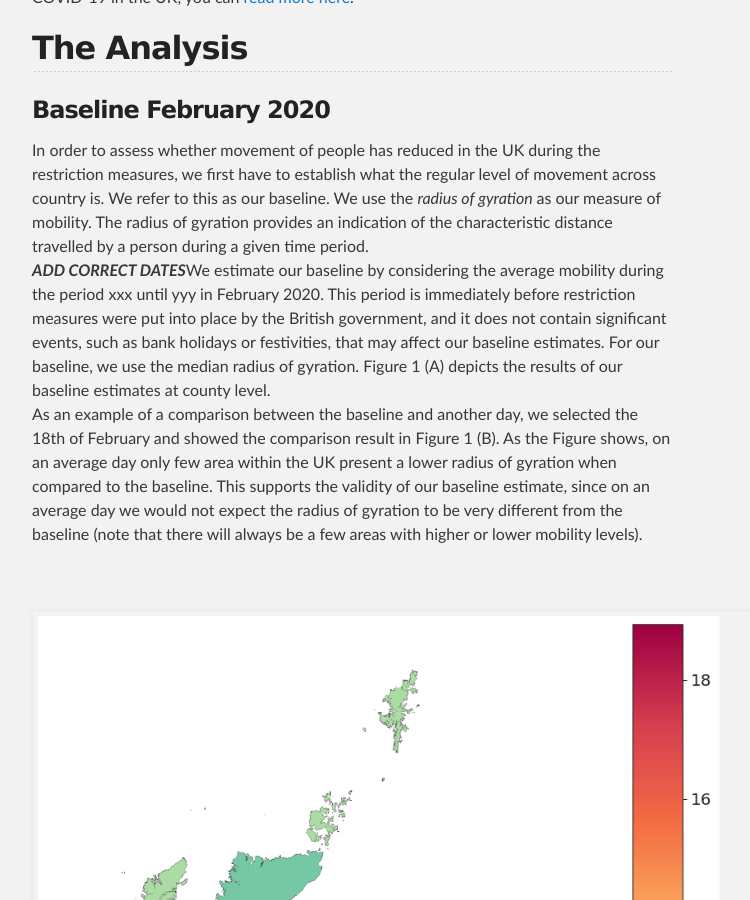
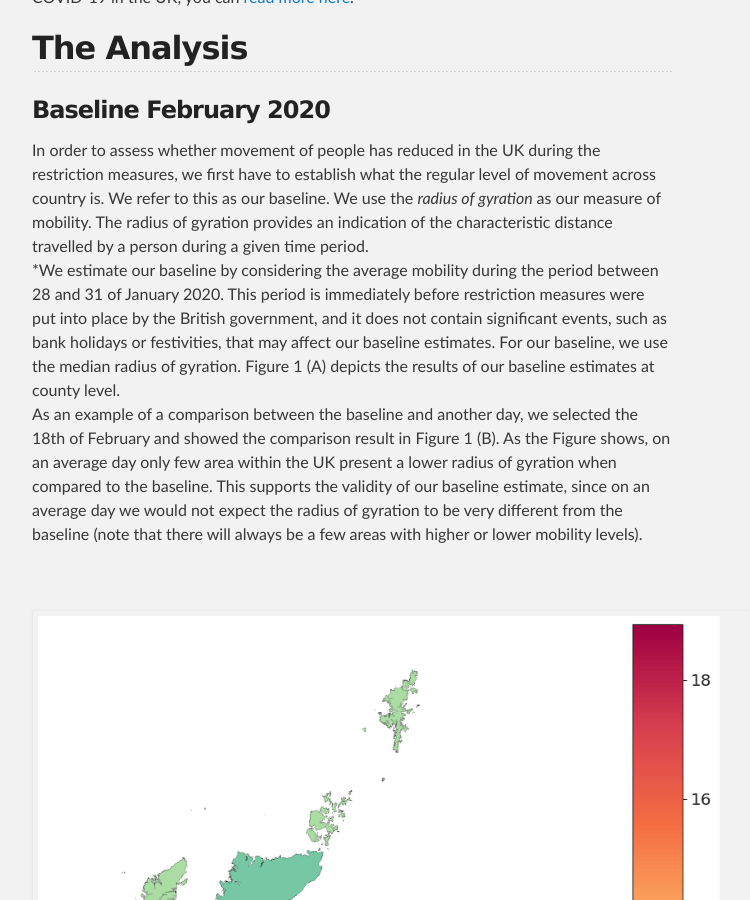
Before and after one commit to COVID19-UK-Mobility/COVID19-UK-Mobility.github.io, a Jekyll site: the page built from First-report.md, in a window 1280 px wide and 900 px high, scrolled down 2127 px. Shown: the whole window, without its empty margins (288-1038 px from the left). Built offline with Jekyll 4.4.1, drawn with Linux system fonts in a browser that asks for light colours; our own code applies the rules of GitHub Pages for plain Markdown files.

Commit message:
Update First-report.md

```diff
--- a/First-report.md
+++ b/First-report.md
@@ -46,7 +46,7 @@ Note that this timeline is not meant to be complete, but is only an indication o
 
 In order to assess whether movement of people has reduced in the UK during the restriction measures, we first have to establish what the regular level of movement across country is. We refer to this as our baseline. We use the <em> radius of gyration </em> as our measure of mobility. The radius of gyration provides an indication of the characteristic distance travelled by a person during a given time period.
 <br>
-***ADD CORRECT DATES***We estimate our baseline by considering the average mobility during the period xxx until yyy in February 2020. This period is immediately before restriction measures were put into place by the British government, and it does not contain significant events, such as bank holidays or festivities, that may affect our baseline estimates. For our baseline, we use the median radius of gyration. <b>Figure 1 (A)</b> depicts the results of our baseline estimates at county level.
+*We estimate our baseline by considering the average mobility during the period between 28 and 31 of January 2020. This period is immediately before restriction measures were put into place by the British government, and it does not contain significant events, such as bank holidays or festivities, that may affect our baseline estimates. For our baseline, we use the median radius of gyration. <b>Figure 1 (A)</b> depicts the results of our baseline estimates at county level.
 <br>
 As an example of a comparison between the baseline and another day, we selected the 18th of February and showed the comparison result in <b>Figure 1 (B)</b>. As the Figure shows, on an average day only few area within the UK present a lower radius of gyration when compared to the baseline. This supports the validity of our baseline estimate, since on an average day we would not expect the radius of gyration to be very different from the baseline (note that there will always be a few areas with higher or lower mobility levels).
 
```
